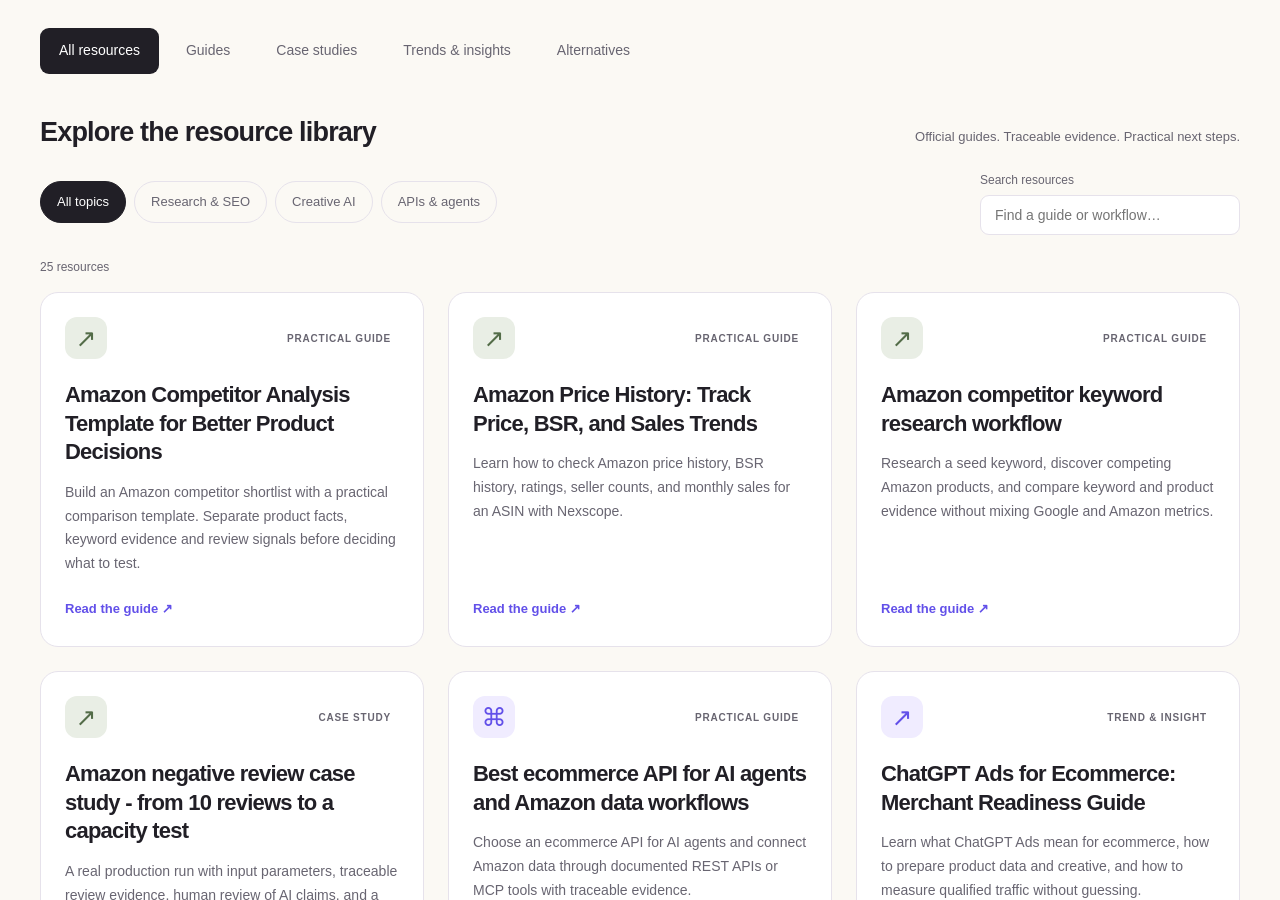
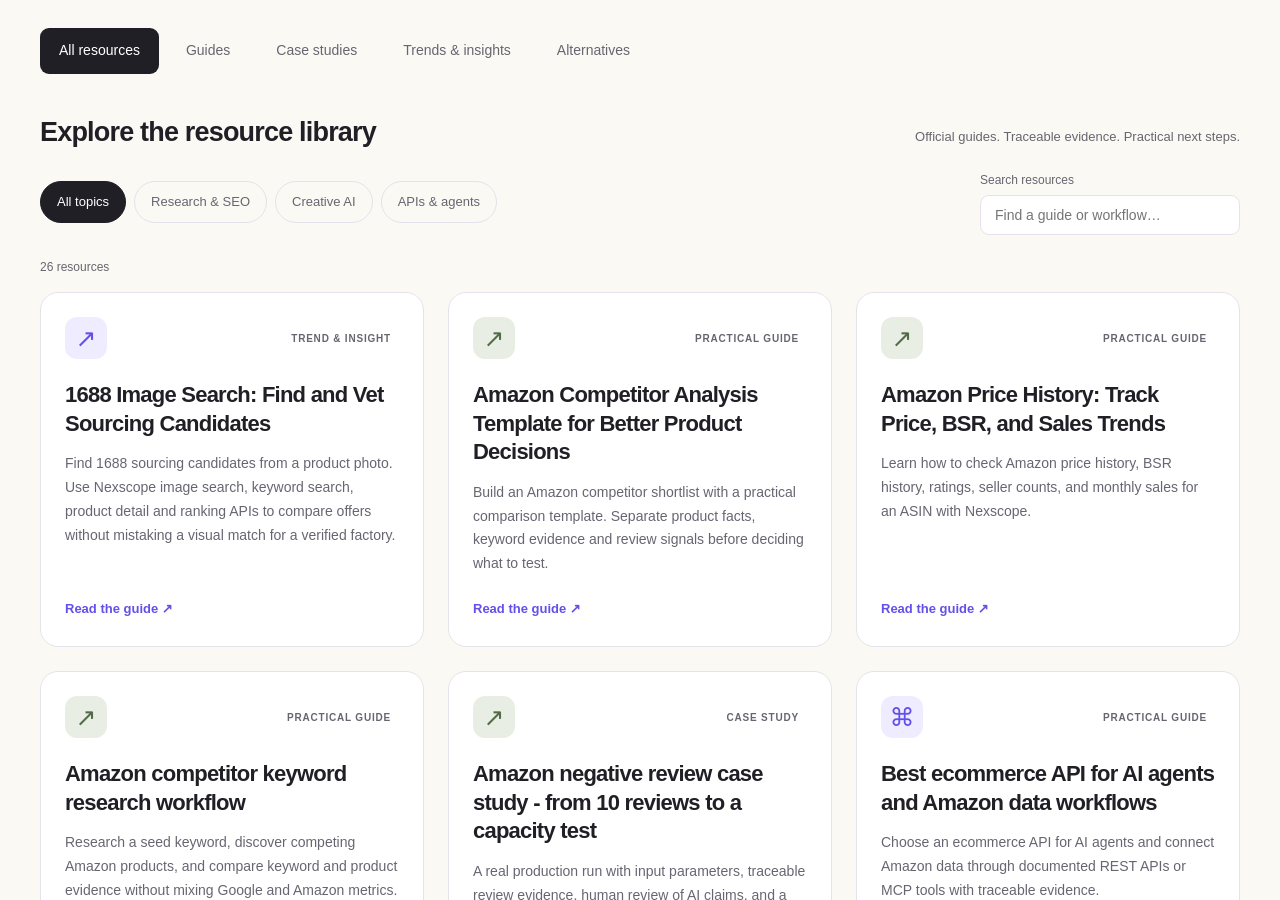
Before and after one commit to nexscope-ai/ecommerce-ai-tools, a Jekyll site: the page built from docs/index.md, in a window 1280 px wide and 900 px high, scrolled down 457 px. Built offline with Jekyll 4.4.1, drawn with Linux system fonts in a browser that asks for light colours; some of the changed lines change nothing that is shown.

Commit message:
content: add 1688 image search sourcing guide

````diff
--- /dev/null
+++ b/docs/ecommerce-trends/1688-image-search-sourcing.md
@@ -0,0 +1,128 @@
+---
+layout: default
+title: "1688 Image Search: Find and Vet Sourcing Candidates"
+description: "Find 1688 sourcing candidates from a product photo. Use Nexscope image search, keyword search, product detail and ranking APIs to compare offers without mistaking a visual match for a verified factory."
+permalink: /ecommerce-trends/1688-image-search-sourcing/
+last_reviewed: 2026-09-20
+date_published: 2026-09-20
+date_modified: 2026-09-20
+date: 2026-09-20
+last_modified_at: 2026-09-20
+author: Nexscope Team
+schema_type: Article
+og_type: article
+topic: sourcing
+keywords:
+  - 1688 image search
+  - find 1688 supplier by image
+  - 1688 product sourcing API
+  - 1688 supplier shortlist
+image: /assets/images/1688-image-search-sourcing-1440w.webp
+image_small: /assets/images/1688-image-search-sourcing-720w.webp
+image_alt: An unbranded bottle, its reference photo, alternative samples, and a blank sourcing checklist
+image_caption: "Concept illustration of a sourcing review, not a real 1688 result or a verified supplier."
+faq:
+  - question: Can 1688 image search identify the original manufacturer?
+    answer: "No. It returns visually similar product listings. A match cannot establish who manufactured an item, who owns a design, or whether two listings have identical materials and quality. Verify the seller and request a sample before ordering."
+  - question: Can I use a WEBP image URL with Nexscope's 1688 Search By Image API?
+    answer: "The current API documentation lists publicly accessible PNG, JPG, and JPEG image URLs or raw Base64 for those formats. WEBP and GIF are not listed as supported inputs. Check the live documentation before sending a request."
+  - question: Which Nexscope 1688 API should I call after image search?
+    answer: "Use the returned offerId with 1688 Product Detail to inspect available SKU, sale, shipping, and company fields. Use Product Search with a Simplified Chinese keyword for an independent comparison set; Product Billboard can provide additional weekly or monthly ranking context."
+  - question: Does a supplier badge or a low listed price make a purchase safe?
+    answer: "No. A badge, score, sales figure, or listed price is a screening signal, not a guarantee. Confirm the applicable quantity tier, sample, specifications, company identity, compliance, production capacity, shipping, and payment terms independently."
+---
+
+# 1688 image search: how to find and vet sourcing candidates
+
+{% include article-visual.html %}
+
+**By Nexscope Team · Updated September 20, 2026**
+
+A product photo can start a 1688 sourcing search, but it cannot tell you which listing is the original factory or which supplier can deliver your exact specification. Alibaba Group describes [1688 as a domestic wholesale marketplace](https://www.alibabagroup.com/en-US/about-alibaba-businesses-1941299332078632960). The practical job for an overseas seller is to turn visual matches into a small, reviewable list of offers, then verify those offers before paying.
+
+> **The short answer:** run 1688 image search with a suitable product photo, record the returned listing IDs, compare price and minimum order quantity on a like-for-like basis, inspect the promising listings in Product Detail, and use Chinese-keyword search to catch alternatives the photo missed. Treat the resulting shortlist as research, not supplier certification.
+
+## What can a photo actually find on 1688?
+
+**1688 image search finds visually similar listings, not proven manufacturers.** Nexscope's [1688 Search By Image API](https://www.nexscope.ai/api-docs/1688-search-by-image?co-from=githubIO&utm_source=github_pages&utm_medium=referral&utm_campaign=1688_image_search_guide&utm_content=image_api) accepts an eligible image and returns candidate products with available identifiers, titles, images, prices, minimum order quantities, seller signals, and dispatch information. A similar silhouette can still hide a different material, capacity, certification, or accessory set.
+
+This matters when sourcing from a marketplace photo. A listing may use a shared catalogue image, a reseller's photograph, or a similar-looking mold. The useful result is an **offer to investigate**. It is not evidence that the seller owns the image, owns the design, or is the manufacturer. If the reference image belongs to another brand, do not assume you can copy its branding or protected design.
+
+## How do you turn an image into a usable shortlist?
+
+**Start with a clean reference and a written product brief.** A photo is good at describing shape but poor at specifying grade, dimensions, performance, and commercial terms. For an insulated bottle, write down the target capacity, material, lid type, color, packaging, desired quantity, target market, and whether you need customization before searching.
+
+1. **Choose an eligible reference.** The current Nexscope API documentation supports a publicly accessible PNG, JPG, or JPEG `imageUrl`, or raw Base64 for those formats. WEBP and GIF are not listed as supported. Use an image you have the right to process and avoid sharing private product imagery through a public URL.
+2. **Run image search and keep the raw evidence.** Record the query image, time, returned `offerId`, listing URL, image, displayed price, `quantityBegin`, seller name or identity, and any available sales or service signals. Missing fields should stay blank, not be inferred.
+3. **Check the actual offer.** Pass a shortlisted `offerId` as a string to [1688 Product Detail](https://www.nexscope.ai/api-docs/1688-product-detail?co-from=githubIO&utm_source=github_pages&utm_medium=referral&utm_campaign=1688_image_search_guide&utm_content=detail_api). Its normalized response can include `skuList`, `saleInfo`, `shippingInfo`, and `companyName`. Compare the specific variant you would order, not a generic headline image.
+4. **Search again by terms, not just appearance.** The [1688 Product Search API](https://www.nexscope.ai/api-docs/1688-product-search?co-from=githubIO&utm_source=github_pages&utm_medium=referral&utm_campaign=1688_image_search_guide&utm_content=keyword_api) supports a `keyWord` in Simplified Chinese, price and MOQ filters, supplier-related filters, and sorting. Search the product's material and function to find alternatives that look different but better fit the brief.
+5. **Ask for evidence from the finalists.** Confirm company identity, sample quality, applicable price tier, lead time, production role, testing or compliance documents, payment terms, and shipping arrangement directly. Do not pay solely because an API returned a promising row.
+
+A minimal image-search request body looks like this. Replace the example URL with your own eligible, publicly accessible image; this is a **request template, not a live test or a real search result**:
+
+```json
+{
+  "imageUrl": "https://your-domain.example/reference-bottle.jpg",
+  "page": 1,
+  "pageSize": 10
+}
+```
+
+The documented REST operation is `POST /api/skill-api/v1/skills/1688-search-by-image/run` with a bearer API key. Keep the key on your server, not in browser code or a shared document. The [live API reference](https://www.nexscope.ai/api-docs/1688-search-by-image?co-from=githubIO&utm_source=github_pages&utm_medium=referral&utm_campaign=1688_image_search_guide&utm_content=run_api) is the source of truth for current inputs and billing.
+
+## Which 1688 API answers which sourcing question?
+
+**Use each endpoint for one decision.** Image search discovers visual candidates; the other APIs add independent ways to inspect or challenge that initial shortlist. Combining them is more reliable than treating one image match as a purchase recommendation.
+
+| Sourcing question | Nexscope capability | Evidence to keep | Important limit |
+| --- | --- | --- | --- |
+| What listings look similar to this item? | [Search By Image](https://www.nexscope.ai/api-docs/1688-search-by-image) | `offerId`, image, listed price, MOQ, seller and dispatch fields when present | Visual similarity is not product or manufacturer identity |
+| What other products match the specification? | [Product Search](https://www.nexscope.ai/api-docs/1688-product-search) | Simplified Chinese query, filters, price, quantity tier, sales period, store | Search results are not a quality audit |
+| What does this exact offer say? | [Product Detail](https://www.nexscope.ai/api-docs/1688-product-detail) | `offerId`, SKU options, sale and shipping fields, company name when present | Listing data is not a confirmed purchase contract |
+| What products appear in weekly or monthly rankings? | [Product Billboard](https://www.nexscope.ai/api-docs/1688-product-billboard) | Requested chart period, category/query, ranked offers | A ranking is context, not a forecast for your destination market |
+
+For a broader procurement overview, see Nexscope's [1688 supplier sourcing guide](https://nexscope-ai.github.io/1688-supplier-product-sourcing/). This article concentrates on the narrower image-to-shortlist workflow and the API evidence needed to reproduce it.
+
+## How should you compare two similar offers?
+
+**Compare the same specification and order size before comparing price.** The `price` field is a listed wholesale signal, while `consignPrice`, when returned, is a separate dropship-price signal. `quantityBegin` and quantity-tier information may change which price applies. Sales counts, repurchase rates, seller identities, and service scores can help prioritize questions, but none proves sample quality or supplier ownership.
+
+Use a worksheet with one row per `offerId` and these columns: exact SKU and material; stated capacity or size; listed wholesale and dropship price; applicable quantity tier and MOQ; dispatch location and lead time; seller/company identifier; available service or transaction signal; **unverified questions**; sample result; and a final buyer decision. Keep the currency and observation date beside every price. Mark an absent field as “not provided,” not zero.
+
+For cross-border resale, a better comparison is **estimated landed cost per sellable unit**, not the lowest displayed 1688 number. Build your own estimate from the negotiated unit cost, packaging, domestic freight, export shipping, applicable duties and taxes, inspection, payment fees, and expected loss from defects. The API does not calculate a binding landed cost or establish customs compliance for you.
+
+## What must you verify before placing an order?
+
+**A data shortlist is the beginning of due diligence.** Before money changes hands, ask the supplier to confirm the exact specification and variant in writing; request a sample; check company registration and whether the seller manufactures or trades; confirm production capacity, lead time, inspection rights, required safety or labeling rules in the destination market, and how defects or delays will be handled. Seek appropriate professional advice where compliance or intellectual-property rights are material.
+
+The same caution applies to rankings. [1688 Product Billboard](https://www.nexscope.ai/api-docs/1688-product-billboard?co-from=githubIO&utm_source=github_pages&utm_medium=referral&utm_campaign=1688_image_search_guide&utm_content=billboard_api) exposes weekly or monthly product ranking context, but a hot wholesale item does not prove end-customer demand in your market. Validate demand separately and document the period, category, and filters used.
+
+## A repeatable workflow for a small sourcing team
+
+**Make the decision trail reproducible.** Save the original photo and brief, the image-search request, the raw response, the shortlist criteria, the detail lookups, and supplier replies. Then a teammate can see why an offer was shortlisted or rejected instead of relying on a screenshot and a vague “looks similar.”
+
+For an initial test, choose one non-branded product you can inspect physically. Search by image, retain five candidate offer IDs, inspect the relevant SKUs, then run a Chinese-keyword search for the same material and function. Identify the two candidates that meet your written constraints and request samples. If none qualifies, that is a useful result: revise the specification or price target instead of lowering verification standards.
+
+Nexscope's 1688 APIs help with **discovery and structured comparison**. They do not place an order, certify a factory, guarantee a margin, or replace direct supplier and compliance checks. [Explore the 1688 API documentation](https://www.nexscope.ai/api-docs?co-from=githubIO&utm_source=github_pages&utm_medium=referral&utm_campaign=1688_image_search_guide&utm_content=final_cta) to choose the first read-only call for your sourcing workflow.
+
+## Frequently asked questions
+
+### Can 1688 image search identify the original manufacturer?
+
+No. It can return visually similar listings. Verify who makes the product, who owns the design, and whether the sample matches your specification before you make a purchase decision.
+
+### Can I use a WEBP image URL?
+
+The current Search By Image documentation lists PNG, JPG, and JPEG for a public `imageUrl` or raw Base64 input. Check the live API reference for any future format changes.
+
+### What should I call after image search?
+
+Use the returned `offerId` with Product Detail, then use a Simplified Chinese product term with Product Search to find alternatives. Use Billboard only if weekly or monthly ranking context helps answer your research question.
+
+### Is the cheapest listed supplier the best choice?
+
+Not necessarily. Verify the applicable quantity tier, MOQ, materials, sample, shipping, total landed cost, supplier identity, and terms. A listed price is a starting signal, not a final offer.
+
+---
+
+**Sources and methodology:** This guide was reviewed against [Alibaba Group's description of 1688](https://www.alibabagroup.com/en-US/about-alibaba-businesses-1941299332078632960) and Nexscope's public [image search](https://www.nexscope.ai/api-docs/1688-search-by-image), [product search](https://www.nexscope.ai/api-docs/1688-product-search), [product detail](https://www.nexscope.ai/api-docs/1688-product-detail), and [billboard](https://www.nexscope.ai/api-docs/1688-product-billboard) API references on September 20, 2026. No real supplier search, purchase, or performance benchmark was run for this article. Fields may be absent or change; check the live documentation and returned data before use.
--- a/docs/ecommerce-trends/codex-ecommerce-nexscope-api-workflows.md
+++ b/docs/ecommerce-trends/codex-ecommerce-nexscope-api-workflows.md
@@ -100,6 +100,8 @@
 Send an eligible public image URL to the [1688 Search By Image API](https://www.nexscope.ai/api-docs/1688-search-by-image?view=api&utm_source=github_pages&utm_medium=referral&utm_campaign=ecommerce_trends&utm_content=codex_sourcing_workflow). Codex can normalize candidate names, prices, minimum-order quantities, and available seller information into a shortlist.
 
 Supplier identity, availability, samples, certifications, and commercial terms still require independent verification before purchasing.
+
+For a focused, reproducible process, see the [1688 image-search sourcing guide]({{ '/ecommerce-trends/1688-image-search-sourcing/' | relative_url }}), which separates visual matches from supplier verification and adds offer-detail and keyword-search checks.
 
 ### 8. Store or niche to a social-commerce research report
 
--- a/docs/ecommerce-trends/index.md
+++ b/docs/ecommerce-trends/index.md
@@ -14,14 +14,18 @@
 <section aria-labelledby="latest-analysis">
   <div class="section-heading"><h2 id="latest-analysis">Latest analysis</h2><p>New perspectives, grounded in practical workflows.</p></div>
   <div class="trend-controls" hidden>
-    <div class="topic-filters" role="group" aria-label="Filter articles by topic"><button type="button" data-topic="all" aria-pressed="true">All insights</button><button type="button" data-topic="agents" aria-pressed="false">AI agents & APIs</button><button type="button" data-topic="shopping" aria-pressed="false">AI shopping</button><button type="button" data-topic="creative" aria-pressed="false">Creative AI</button></div>
+    <div class="topic-filters" role="group" aria-label="Filter articles by topic"><button type="button" data-topic="all" aria-pressed="true">All insights</button><button type="button" data-topic="agents" aria-pressed="false">AI agents & APIs</button><button type="button" data-topic="shopping" aria-pressed="false">AI shopping</button><button type="button" data-topic="creative" aria-pressed="false">Creative AI</button><button type="button" data-topic="sourcing" aria-pressed="false">Sourcing</button></div>
     <label class="trend-search">Search insights<input type="search" placeholder="Search topics or articles…" aria-controls="trend-results"></label>
   </div>
-  <p class="result-count" role="status" aria-live="polite">6 articles</p>
+  <p class="result-count" role="status" aria-live="polite">7 articles</p>
   <div class="trend-grid" id="trend-results">
     <div class="trend-card" data-topic="creative"><a href="{{ '/ecommerce-trends/chatgpt-images-2-5-ecommerce-product-photos/' | relative_url }}">
       <div class="card-art"><img src="{{ '/assets/images/chatgpt-images-2-5-product-photos-720w.webp' | relative_url }}" width="720" height="405" alt="" loading="lazy"></div>
       <div class="card-body"><div class="card-meta"><span class="card-tag">AI PRODUCT IMAGES</span><time datetime="2026-09-20">Sep 20, 2026</time></div><h3>ChatGPT Images 2.5 for product photos</h3><p>A factual editing workflow, product-fidelity checklist and next step for ecommerce video.</p><span class="read-link">Read the practical guide ↗</span></div>
+    </a></div>
+    <div class="trend-card" data-topic="sourcing"><a href="{{ '/ecommerce-trends/1688-image-search-sourcing/' | relative_url }}">
+      <div class="card-art"><img src="{{ '/assets/images/1688-image-search-sourcing-720w.webp' | relative_url }}" width="720" height="405" alt="" loading="lazy"></div>
+      <div class="card-body"><div class="card-meta"><span class="card-tag">1688 SOURCING</span><time datetime="2026-09-20">Sep 20, 2026</time></div><h3>Find 1688 sourcing candidates by image</h3><p>Turn visual matches into a documented shortlist with API fields, offer checks and supplier due diligence.</p><span class="read-link">Read the sourcing workflow ↗</span></div>
     </a></div>
     <div class="trend-card" data-topic="shopping"><a href="{{ '/ecommerce-trends/chatgpt-ads-for-ecommerce/' | relative_url }}">
       <div class="card-art"><img src="{{ '/assets/images/chatgpt-ads-ecommerce-720w.webp' | relative_url }}" width="720" height="405" alt="" loading="lazy"></div>
````
Also changed, not shown: docs/assets/images/1688-image-search-sourcing-1440w.webp (added), docs/assets/images/1688-image-search-sourcing-720w.webp (added).
